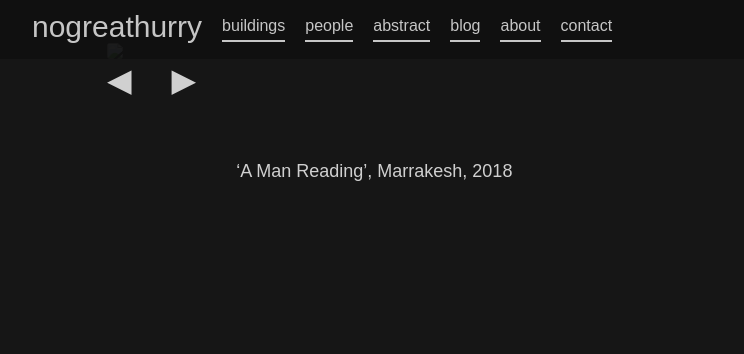
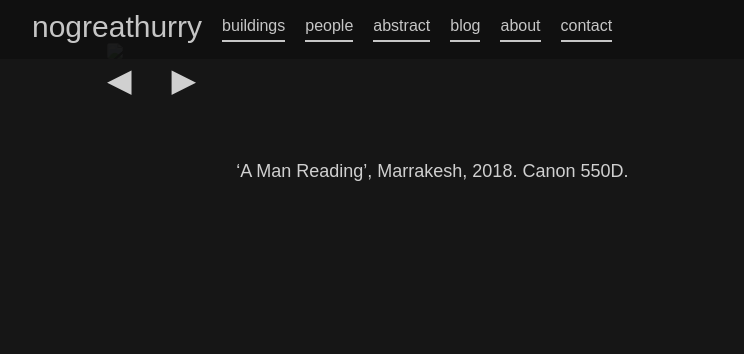
Before and after one commit to 987poiuytrewq/nogreathurry, a Jekyll site: the page built from _people/IMG-20190316-WA0017.md, in a window 1280 px wide. Shown: the top 354 px of the page, without its empty margins (8-752 px from the left). Built offline with Jekyll 4.4.1, drawn with Linux system fonts in a browser that asks for light colours.

Commit message:
Updated Img 20190316 Wa0017

```diff
--- a/_people/IMG-20190316-WA0017.md
+++ b/_people/IMG-20190316-WA0017.md
@@ -10,9 +10,11 @@
 - Robin Maurice Barr
 - Marrakesh
 - Morroco
+- Canon 550D
+- 550D
 image: "/uploads/IMG-20190316-WA0017.jpg"
 thumbnail_image: "/uploads/IMG-20190316-WA0017_thumbnail.jpg"
 layout: photo
 ---
 
-'A Man Reading', Marrakesh, 2018
+'A Man Reading', Marrakesh, 2018. Canon 550D.
```
